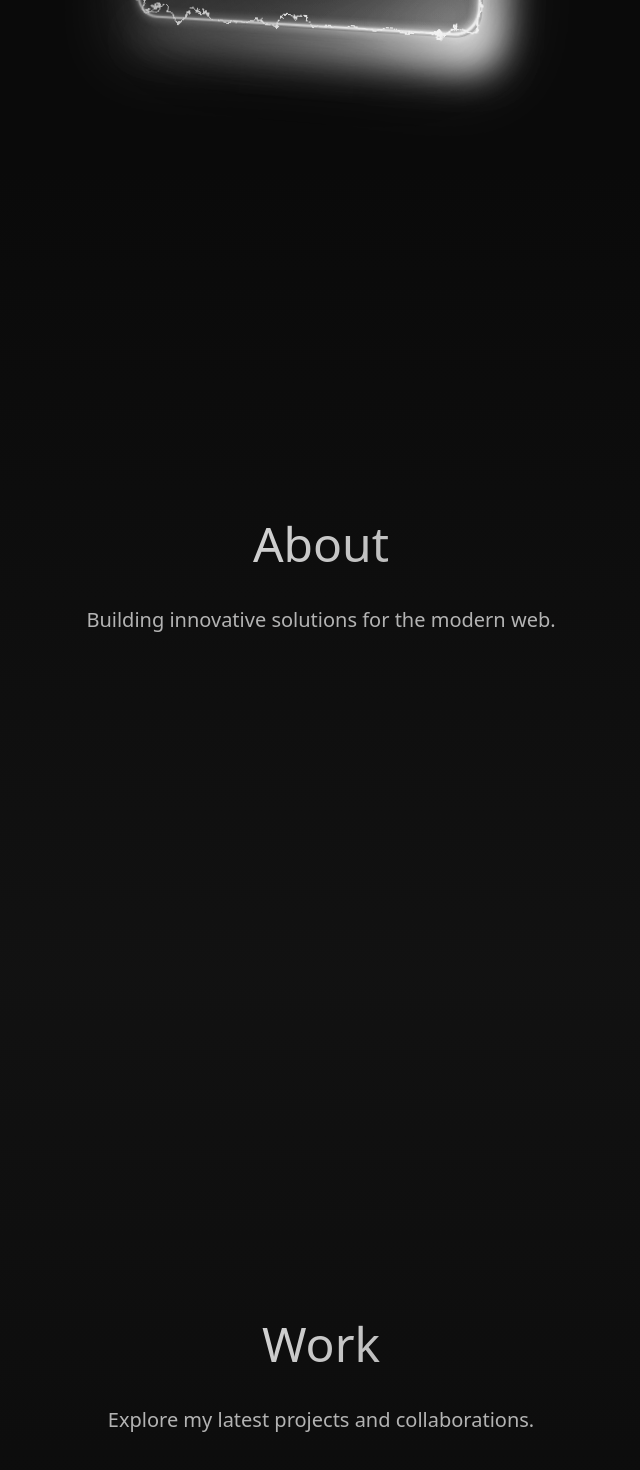
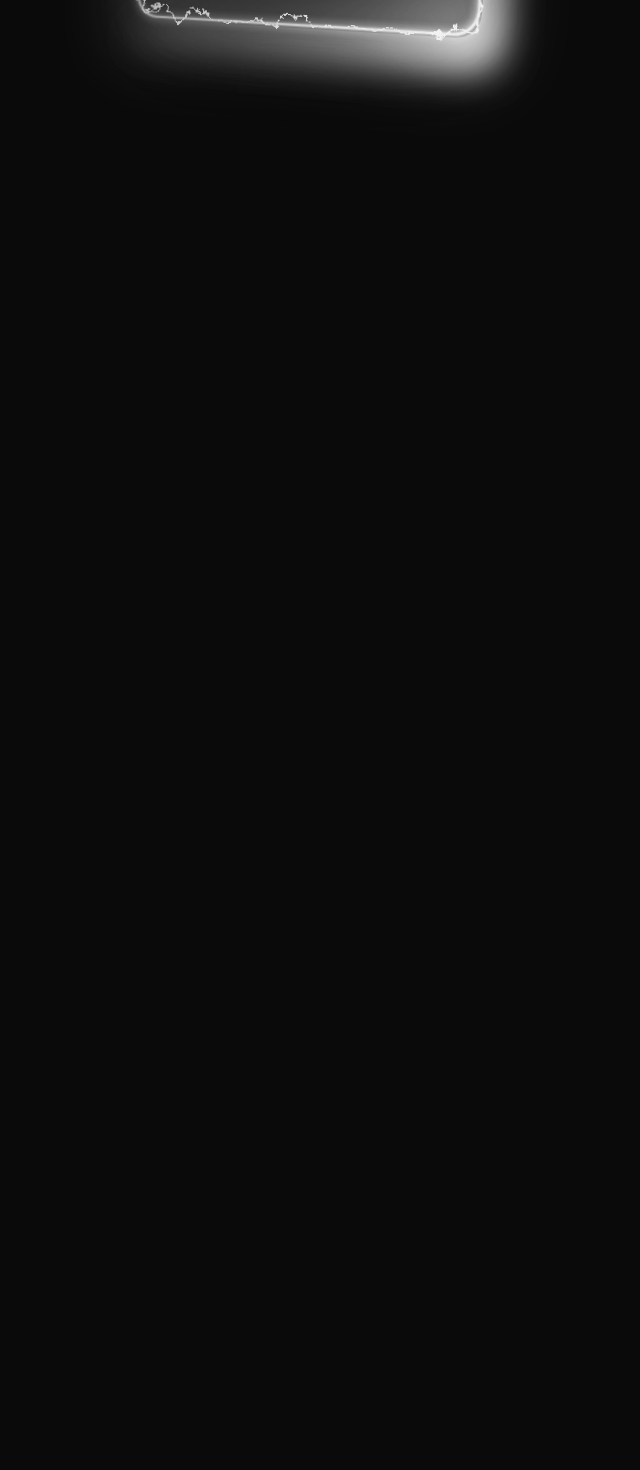
Before and after one commit to kvnloo/metallic-card, a Next.js app: page / in a window 1280 px wide. Shown: the part 628-2098 px from the top of the page, without its empty margins (319-959 px from the left). After the commit the page ends 1600 px from the top, so only its background shows below. Built offline with nearby package versions, Linux system fonts and the light colour scheme.

Commit message:
refactor: revert layout to v12 with scroll animation
Restore single card layout, keep scroll animation

#VERCEL_SKIP

Co-authored-by: null <7121943+kvnloo@users.noreply.github.com>

```diff
--- a/app/globals.css
+++ b/app/globals.css
@@ -142,9 +142,24 @@ body {
   font-family: system-ui, -apple-system, sans-serif;
   background-color: oklch(0.145 0 0);
   color: oklch(0.985 0 0);
-  /* Removed overflow hidden to enable scrolling */
+  /* Enable scrolling for scroll-based animation */
   overflow-x: hidden;
   overflow-y: auto;
+  /* Add min-height to enable scrolling */
+  min-height: 200vh;
+}
+
+/* Restored v12 single centered container layout */
+.portfolio-container {
+  display: flex;
+  align-items: center;
+  justify-content: center;
+  min-height: 100vh;
+  width: 100vw;
+  perspective: 1500px;
+  perspective-origin: center center;
+  position: relative;
+  transform-origin: center center;
 }
 
 /* Updated portfolio container for scroll sections */
--- a/app/page.tsx
+++ b/app/page.tsx
@@ -12,7 +12,6 @@ export default function Home() {
       const scrollPosition = window.scrollY
       const windowHeight = window.innerHeight
 
-      // Calculate progress from 0 to 1 based on scroll position
       const progress = Math.min(scrollPosition / windowHeight, 1)
       setScrollProgress(progress)
     }
@@ -23,9 +22,7 @@ export default function Home() {
   }, [])
 
   const scale = 1 - scrollProgress * 0.7
-
   const opacity = 1 - scrollProgress
-
   const translateY = scrollProgress * -150
 
   const contactLinks: ContactLink[] = [
@@ -75,8 +72,8 @@ export default function Home() {
 
   return (
     <>
-      <section
-        className="portfolio-section"
+      <main
+        className="portfolio-container"
         style={{
           opacity: opacity,
           transform: `translateY(${translateY}px) scale(${scale})`,
@@ -84,21 +81,7 @@ export default function Home() {
         }}
       >
         <ElectricBorderCard name="Kevin Rajan" title="Founder & CEO" category="Portfolio" contactLinks={contactLinks} />
-      </section>
-
-      <section className="portfolio-section section-about">
-        <div className="section-content">
-          <h2 className="section-title">About</h2>
-          <p className="section-text">Building innovative solutions for the modern web.</p>
-        </div>
-      </section>
-
-      <section className="portfolio-section section-work">
-        <div className="section-content">
-          <h2 className="section-title">Work</h2>
-          <p className="section-text">Explore my latest projects and collaborations.</p>
-        </div>
-      </section>
+      </main>
 
       <ScrollIndicator />
     </>
```
